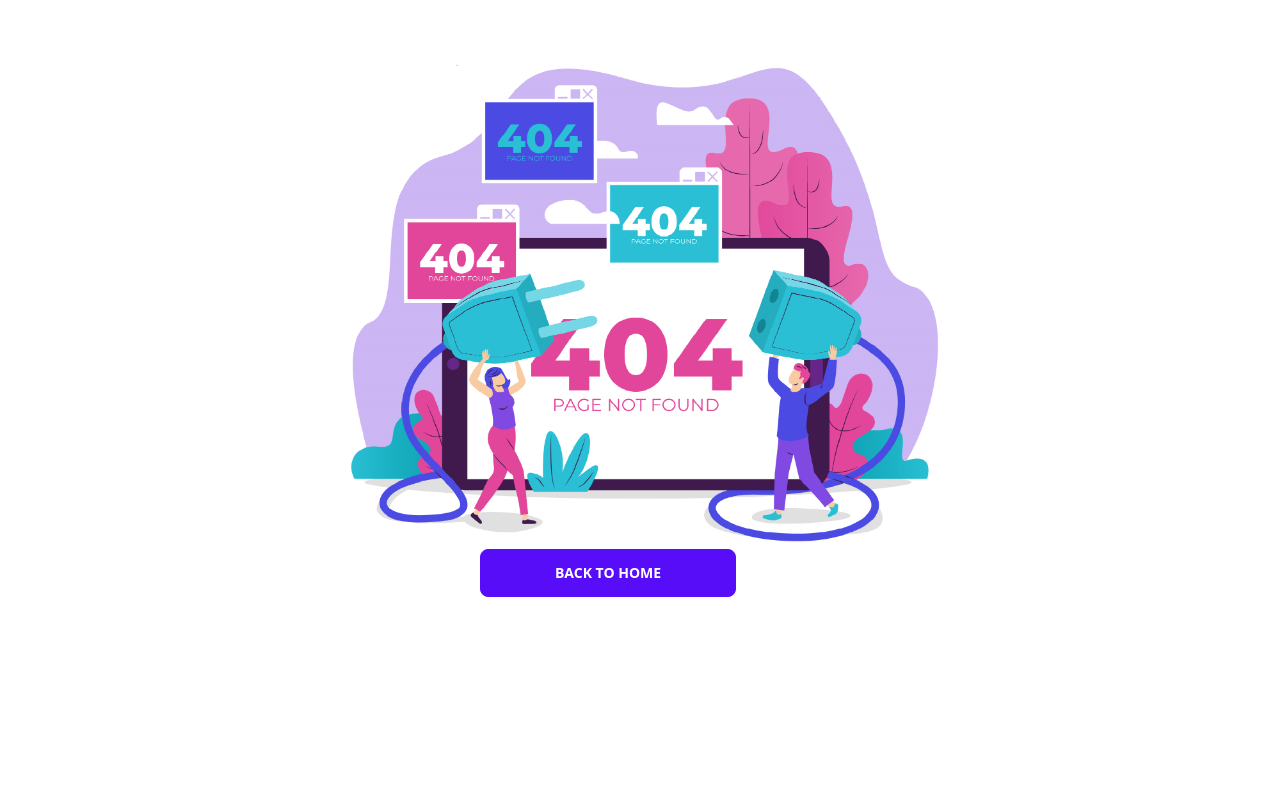
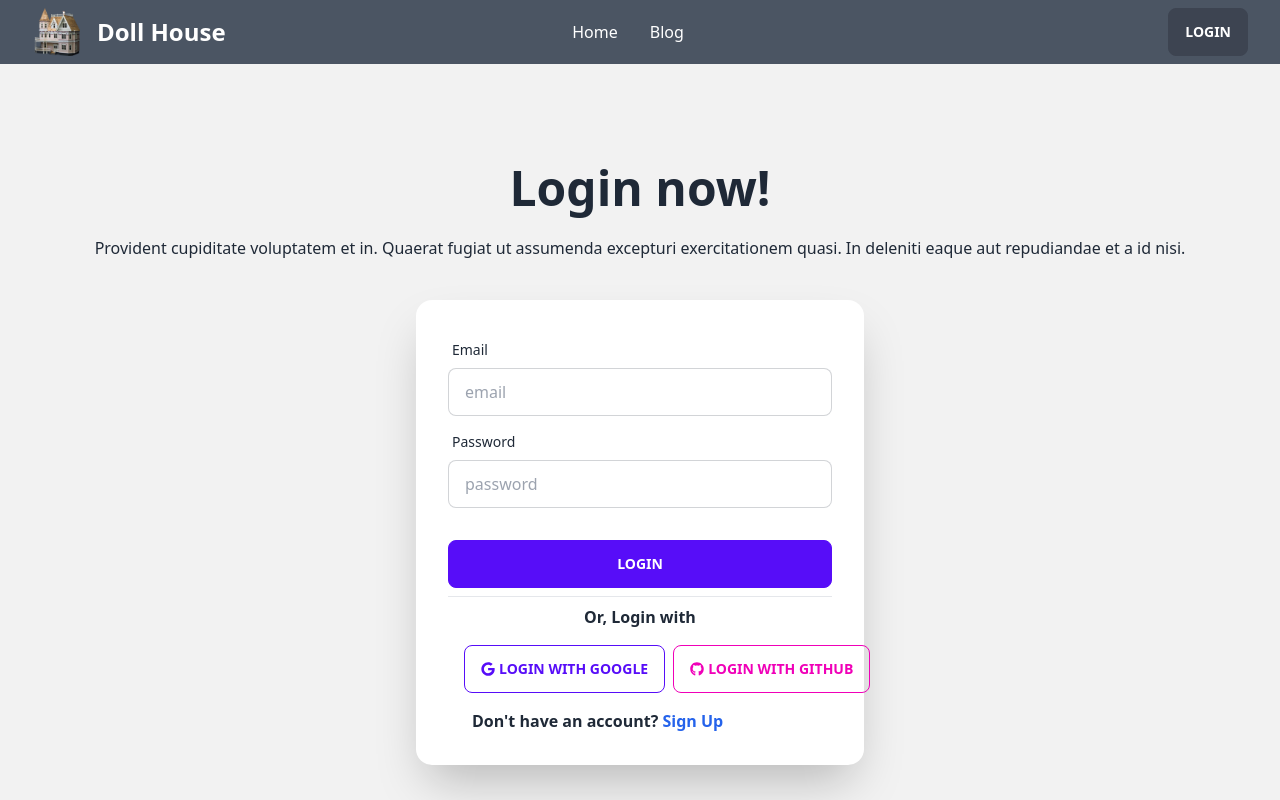
Before and after one commit to hasanali112/doll-house-client, a React (Vite) app: page /login in a window 1280 px wide. Before the commit this address had no page. Shown: the top 800 px of the page. Built offline with nearby package versions, Linux system fonts and the light colour scheme.

Commit message:
login page setup and set route

```diff
--- a/package.json
+++ b/package.json
@@ -16,6 +16,7 @@
     "react": "^18.2.0",
     "react-dom": "^18.2.0",
     "react-fast-marquee": "^1.5.2",
+    "react-icons": "^4.8.0",
     "react-lazy-load": "^4.0.1",
     "react-router-dom": "^6.11.2",
     "sort-by": "^1.2.0"
--- a/src/Pages/Home/Gellary.jsx
+++ b/src/Pages/Home/Gellary.jsx
@@ -1,5 +1,5 @@
 import React from "react";
-import Gellaryphoto1 from "../../assets/images/g1.jpg";
+
 
 const Gellary = () => {
   return (
--- /dev/null
+++ b/src/Pages/Login.jsx
@@ -0,0 +1,72 @@
+import React from "react";
+import { FaGoogle, FaGithub } from "react-icons/fa";
+import { Link } from "react-router-dom";
+
+const Login = () => {
+  return (
+    <div>
+      <div className="hero min-h-screen bg-base-200">
+        <div className="hero-content flex-col">
+          <div className="text-center lg:text-left">
+            <h1 className="text-5xl font-bold text-center">Login now!</h1>
+            <p className="py-6">
+              Provident cupiditate voluptatem et in. Quaerat fugiat ut assumenda
+              excepturi exercitationem quasi. In deleniti eaque aut repudiandae
+              et a id nisi.
+            </p>
+          </div>
+          <div className="card flex-shrink-0 w-full max-w-md shadow-2xl bg-base-100">
+            <div className="card-body">
+              <div className="form-control">
+                <label className="label">
+                  <span className="label-text">Email</span>
+                </label>
+                <input
+                  type="text"
+                  placeholder="email"
+                  className="input input-bordered"
+                />
+              </div>
+              <div className="form-control">
+                <label className="label">
+                  <span className="label-text">Password</span>
+                </label>
+                <input
+                  type="text"
+                  placeholder="password"
+                  className="input input-bordered"
+                />
+              </div>
+              <div className="form-control mt-6">
+                <button className="btn btn-primary">Login</button>
+              </div>
+              <hr />
+              <div>
+                <h5 className="text-center text-base font-semibold">
+                  Or, Login with
+                </h5>
+                <div className="flex p-4">
+                  <button className="btn btn-outline btn-primary mr-2">
+                    <span className="pr-1">
+                      <FaGoogle />
+                    </span>
+                    Login with google
+                  </button>
+                  <button className="btn btn-outline btn-secondary mr-6">
+                    <span className="pr-1">
+                      <FaGithub />
+                    </span>
+                    Login with github
+                  </button>
+                </div>
+                <h4 className="text-base font-bold ml-6">Don't have an account? <Link to='/signup' className="text-blue-600">Sign Up</Link> </h4>
+              </div>
+            </div>
+          </div>
+        </div>
+      </div>
+    </div>
+  );
+};
+
+export default Login;
--- a/src/Pages/Shared/Header.jsx
+++ b/src/Pages/Shared/Header.jsx
@@ -35,7 +35,7 @@ const Header = () => {
       </ul>
     </div>
     <div className="navbar-end lg:mr-6">
-      <a className="btn">Login</a>
+      <Link to='/login' className="btn">Login</Link>
     </div>
   </div>
   );
--- a/src/Routes/Routers.jsx
+++ b/src/Routes/Routers.jsx
@@ -5,6 +5,7 @@ import Main from "../Layout/Main";
 import Home from "../Pages/Home/Home";
 import Blog from "../Pages/Blog";
 import Error from "../Pages/Error";
+import Login from "../Pages/Login";
 
 
  export const router = createBrowserRouter([
@@ -20,6 +21,10 @@ import Error from "../Pages/Error";
         {
           path:'/blog',
           element:<Blog></Blog>
+        },
+        {
+          path:'/login',
+          element:<Login></Login>
         }
       ]
     },
```
Also changed, not shown: 1 other file (tests, documents, lock files or other folders).
